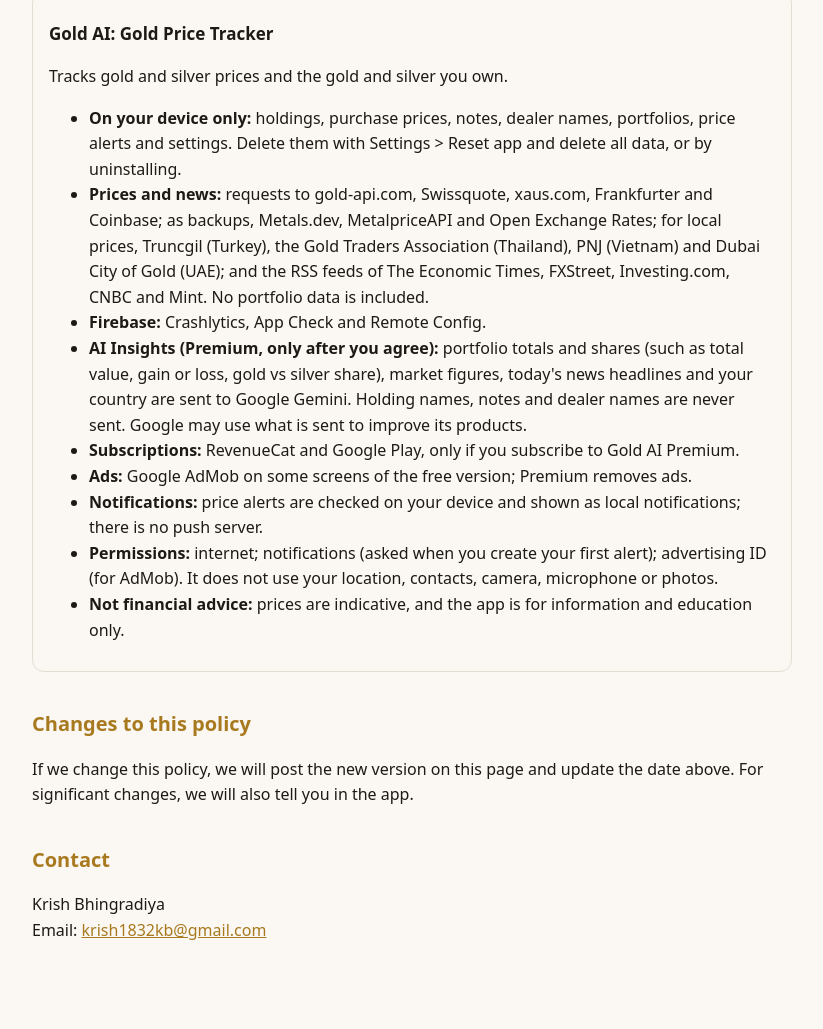
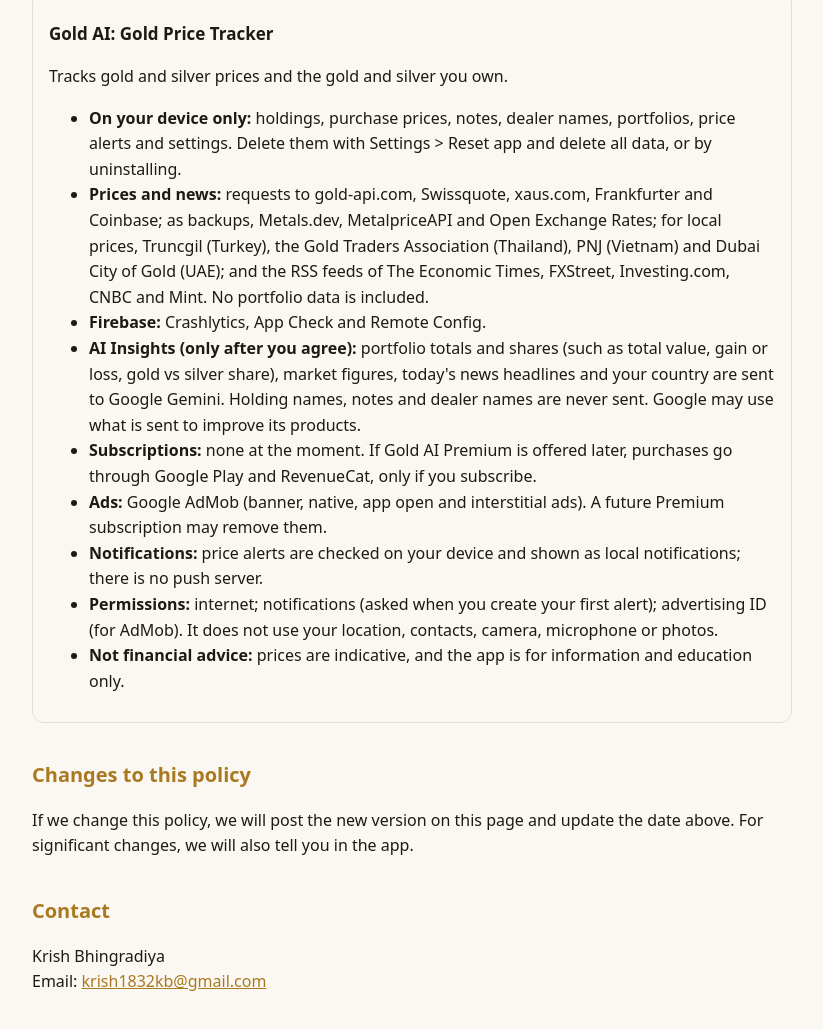
Before and after one commit to krish1832/krish1832.github.io, a plain HTML site: page privacy.html in a window 1280 px wide. Shown: the part 2740-3769 px from the top of the page, without its empty margins (228-1051 px from the left). Drawn offline with Linux system fonts and the light colour scheme.

Commit message:
Privacy policy: Gold AI Insights are free, no subscriptions yet

```diff
--- a/privacy.html
+++ b/privacy.html
@@ -131,12 +131,12 @@ States, under their own safeguards.</p>
     Association (Thailand), PNJ (Vietnam) and Dubai City of Gold (UAE); and the RSS feeds of The Economic Times,
     FXStreet, Investing.com, CNBC and Mint. No portfolio data is included.</li>
 <li><strong>Firebase:</strong> Crashlytics, App Check and Remote Config.</li>
-<li><strong>AI Insights (Premium, only after you agree):</strong> portfolio totals and shares (such as total value,
+<li><strong>AI Insights (only after you agree):</strong> portfolio totals and shares (such as total value,
     gain or loss, gold vs silver share), market figures, today's news headlines and your country are sent to
     Google Gemini. Holding names, notes and dealer names are never sent. Google may use what is sent to improve
     its products.</li>
-<li><strong>Subscriptions:</strong> RevenueCat and Google Play, only if you subscribe to Gold AI Premium.</li>
-<li><strong>Ads:</strong> Google AdMob on some screens of the free version; Premium removes ads.</li>
+<li><strong>Subscriptions:</strong> none at the moment. If Gold AI Premium is offered later, purchases go through Google Play and RevenueCat, only if you subscribe.</li>
+<li><strong>Ads:</strong> Google AdMob (banner, native, app open and interstitial ads). A future Premium subscription may remove them.</li>
 <li><strong>Notifications:</strong> price alerts are checked on your device and shown as local notifications; there is no push server.</li>
 <li><strong>Permissions:</strong> internet; notifications (asked when you create your first alert); advertising ID (for AdMob).
     It does not use your location, contacts, camera, microphone or photos.</li>
```
